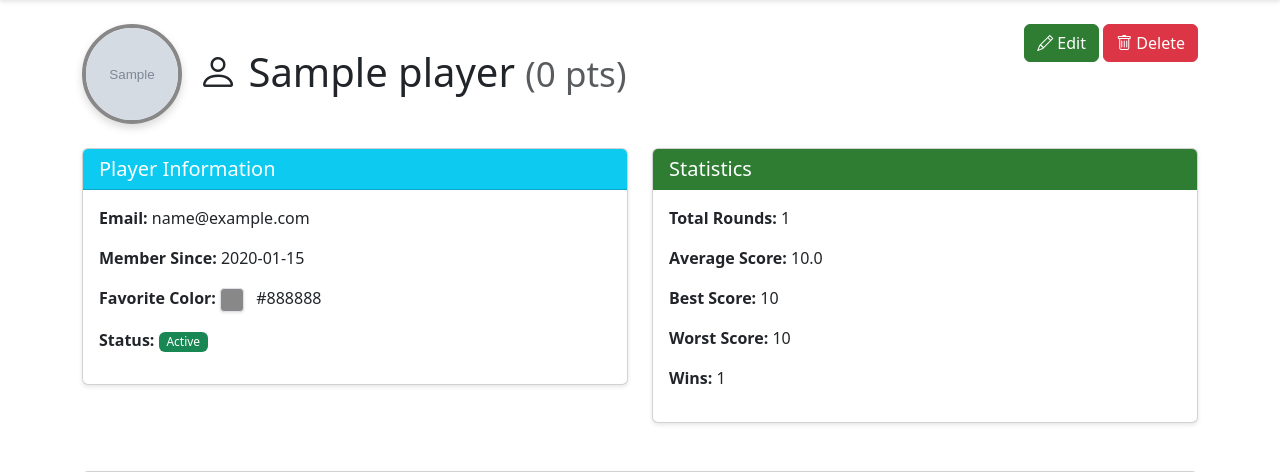
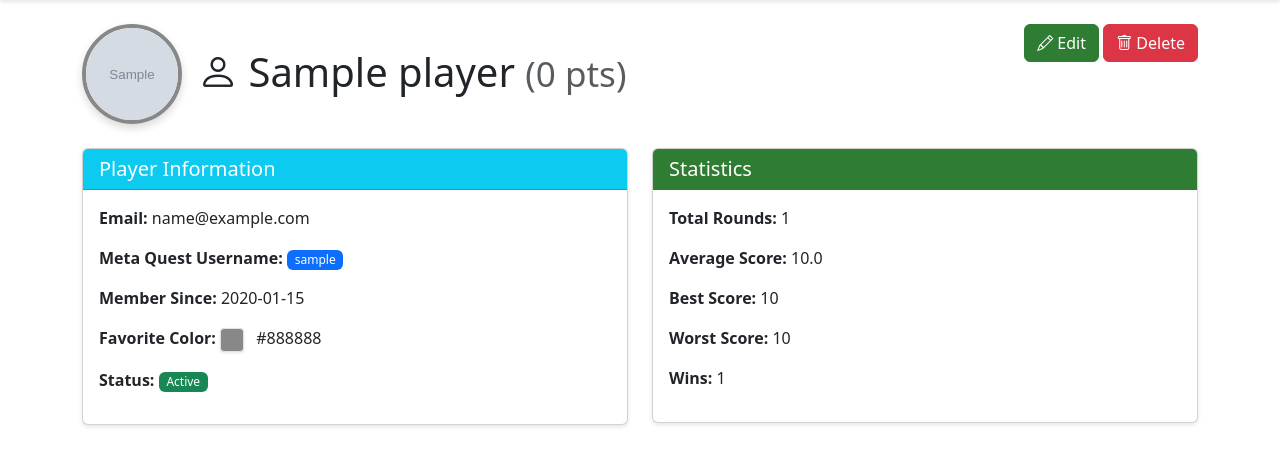
Before and after one commit to RackAttack86/Mini-Golf-Leaderboard, a Flask app: page /players/1 in a window 1280 px wide. Shown: the part 62-534 px from the top of the page. Run offline with Flask 3, Linux system fonts and the light colour scheme; tables that the repository leaves empty hold one stand-in row (values such as "Sample post"); grey boxes marked "Sample" are stand-in pictures; some libraries are stand-ins or nearby versions.

Commit message:
Add Meta Quest username to player profiles and fix CSRF tokens
Player Profile Updates:
- Added Meta Quest username display in player information card
- Added Meta Quest username input field in edit modal
- Players can now link their Quest username for automatic scorecard matching
- Shows badge when username is linked, "Not linked" message otherwise

Route Updates:
- Updated edit_player route to handle meta_quest_username field
- Validates and sets Meta Quest username using Player.set_meta_quest_username()
- Shows warning if username is already taken by another player

CSRF Fixes:
- Added CSRF tokens to upload_picture.html form
- Added CSRF tokens to review_ocr_data.html form
- Fixes 403 errors when uploading scorecards

This enables the OCR upload feature to automatically match players
by their Meta Quest username extracted from scorecard screenshots.

🤖 Generated with [Claude Code](https://claude.com/claude-code)

Co-Authored-By: Claude Sonnet 4.5 <noreply@anthropic.com>

```diff
--- a/routes/player_routes.py
+++ b/routes/player_routes.py
@@ -158,6 +158,7 @@ def edit_player(player_id):
     name = request.form.get('name', '').strip()
     email = request.form.get('email', '').strip()
     favorite_color = request.form.get('favorite_color')
+    meta_quest_username = request.form.get('meta_quest_username', '').strip()
 
     # Get current player data
     player = Player.get_by_id(player_id)
@@ -212,7 +213,15 @@ def edit_player(player_id):
     )
 
     if success:
-        flash(message, 'success')
+        # Update Meta Quest username if changed
+        quest_success, quest_message = Player.set_meta_quest_username(
+            player_id,
+            meta_quest_username if meta_quest_username else None
+        )
+        if not quest_success:
+            flash(quest_message, 'warning')
+        else:
+            flash(message, 'success')
     else:
         flash(message, 'error')
 
--- a/templates/players/detail.html
+++ b/templates/players/detail.html
@@ -44,6 +44,13 @@
             </div>
             <div class="card-body">
                 <p><strong>Email:</strong> {{ player.email or 'Not provided' }}</p>
+                <p><strong>Meta Quest Username:</strong>
+                    {% if player.meta_quest_username %}
+                        <span class="badge bg-primary">{{ player.meta_quest_username }}</span>
+                    {% else %}
+                        <span class="text-muted">Not linked</span>
+                    {% endif %}
+                </p>
                 <p><strong>Member Since:</strong> {{ player.created_at[:10] }}</p>
                 <p><strong>Favorite Color:</strong>
                     <span class="color-swatch" style="background-color: {{ player.favorite_color or '#2e7d32' }};"></span>
@@ -338,6 +345,22 @@
                                maxlength="100">
                     </div>
                     <div class="mb-3">
+                        <label for="edit_meta_quest_username" class="form-label">
+                            Meta Quest Username
+                            <i class="bi bi-info-circle text-muted" title="Link your Meta Quest account for automatic scorecard matching"></i>
+                        </label>
+                        <input type="text"
+                               class="form-control"
+                               id="edit_meta_quest_username"
+                               name="meta_quest_username"
+                               value="{{ player.meta_quest_username or '' }}"
+                               maxlength="50"
+                               placeholder="e.g. Sir_Chops">
+                        <small class="text-muted">
+                            This is your username in Walkabout Mini Golf, used to match uploaded scorecards to your profile.
+                        </small>
+                    </div>
+                    <div class="mb-3">
                         <label for="edit_profile_picture" class="form-label">Profile Picture</label>
                         {% if player.profile_picture %}
                         <div class="mb-2">
--- a/templates/rounds/review_ocr_data.html
+++ b/templates/rounds/review_ocr_data.html
@@ -50,6 +50,7 @@
                     {% endif %}
 
                     <form method="POST" action="{{ url_for('rounds.create_from_upload') }}" id="reviewForm">
+                        <input type="hidden" name="csrf_token" value="{{ csrf_token() }}"/>
                         <!-- Course Selection -->
                         <div class="mb-4">
                             <label for="course_id" class="form-label fw-bold">
--- a/templates/rounds/upload_picture.html
+++ b/templates/rounds/upload_picture.html
@@ -26,6 +26,7 @@
 
                     <form method="POST" action="{{ url_for('rounds.upload_picture') }}"
                           enctype="multipart/form-data" id="uploadForm">
+                        <input type="hidden" name="csrf_token" value="{{ csrf_token() }}"/>
                         <div class="mb-4">
                             <label for="scorecard_image" class="form-label fw-bold">
                                 Select Scorecard Image
```
